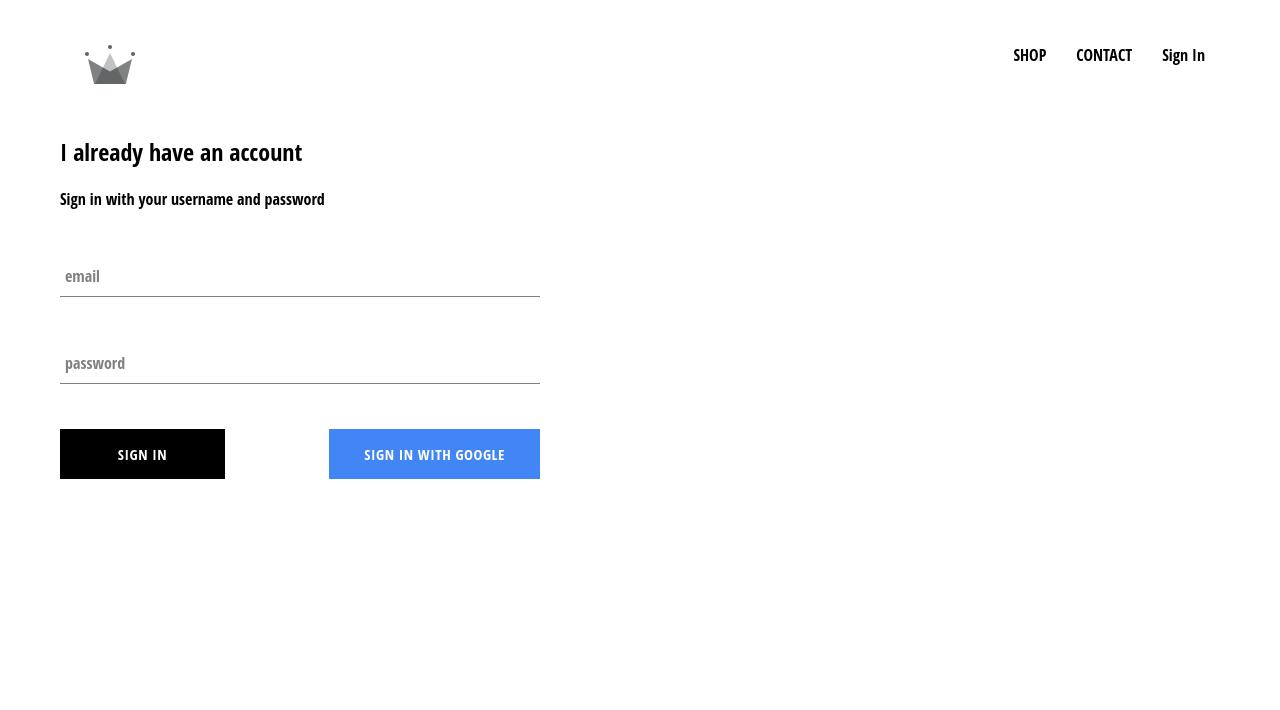
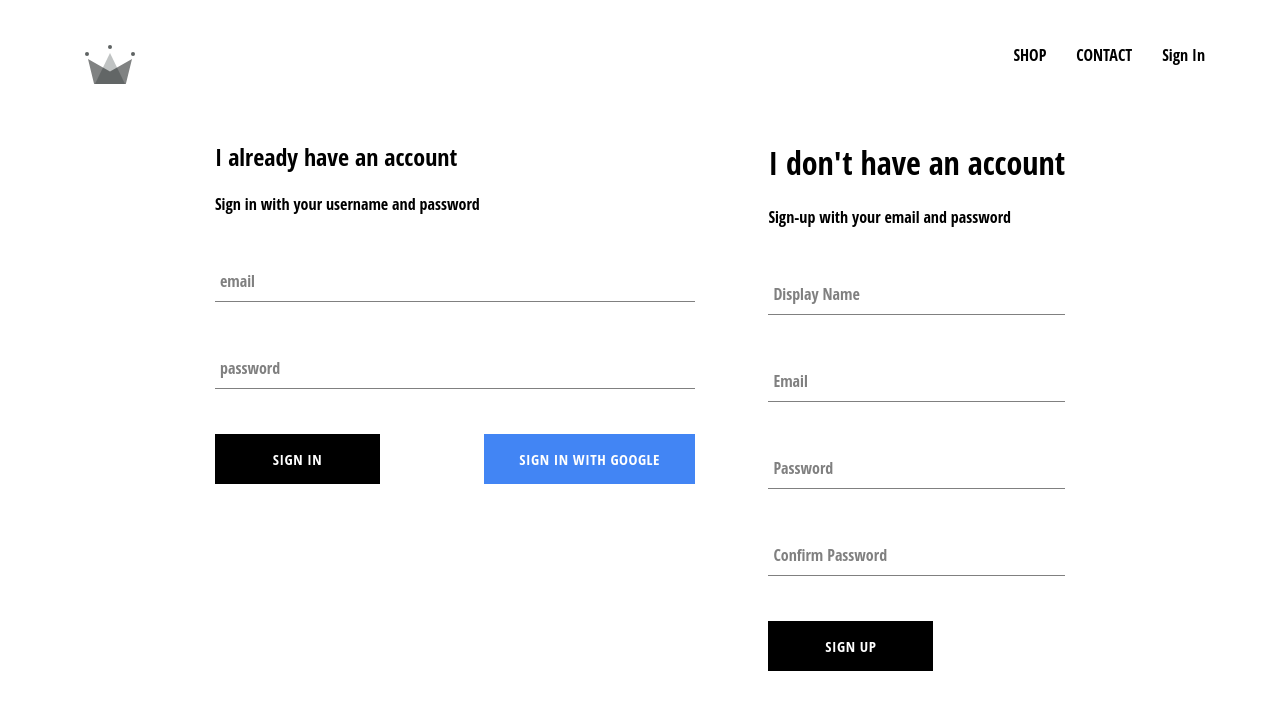
Before and after one commit to gauravmalik1388/Ecommerce, a React (Create React App) app: page /Signin in a window 1280 px wide. Shown: the top 710 px of the page. Built offline with nearby package versions, Linux system fonts and the light colour scheme; no server answers.

Commit message:
Implemented firebase utils,included ability to store authenticated users into our firebase store

```diff
--- a/src/App.js
+++ b/src/App.js
@@ -35,19 +35,26 @@
 
 
 
-componentDidMount(){
 
-this.unsubscribedFromAuth=auth.onAuthStateChanged(async user=>{
+componentDidMount() {
+  this.unsubscribeFromAuth = auth.onAuthStateChanged(async userAuth => {
+    if (userAuth) {
+      const userRef = await createuserprofiledocument(userAuth);
 
-// this.setState({currentUser:user});
+      userRef.onSnapshot(snapShot => {
+        this.setState({
+          currentUser: {
+            id: snapShot.id,
+            ...snapShot.data()
+          }
+        });
 
-// console.log(user);
+        console.log(this.state);
+      });
+    }
 
-createuserprofiledocument(user);
-
-});
-
-
+    this.setState({ currentUser: userAuth });
+  });
 }
 
 componentWillUnmount()
--- /dev/null
+++ b/src/components/Sign-up/Sign-Up.component.jsx
@@ -0,0 +1,150 @@
+import React from 'react';
+import './Sign-Up.styles.scss';
+import {auth, createuserprofiledocument} from '../../firebase/firebase.utlis';
+import Forminput from '../form-input/form-input.component';
+import Custombutton from '../Custom-button/custom-button.component';
+
+
+class Signup extends React.Component{
+
+constructor(){
+
+super();
+
+
+this.state={
+
+displayName:"",
+email:"",
+password:"",
+confirmpassword:""
+
+
+
+}
+
+}
+
+
+handlechange=event=>{
+
+
+const {name,value}=event.target ;
+
+this.setState({[name]:value});
+
+
+
+
+
+}
+
+
+
+
+
+
+
+
+
+
+
+handlesubmit=async event=>{
+event.preventDefault();
+const{displayName,email,password,confirmpassword}=this.state;
+if(password!== confirmpassword){
+alert("passwords don't match");
+return;
+}
+
+try{
+
+const {user}=await auth.createUserWithEmailAndPassword(email,password);
+await createuserprofiledocument(user,{displayName});
+
+this.setState({
+
+    displayName:"",
+    email:"",
+    password:"",
+    confirmpassword:""
+
+
+});
+
+
+}
+catch(error)
+{
+console.log(error);
+}
+
+}
+
+
+render(){
+
+
+    const{displayName,email,password,confirmpassword}=this.state;
+return(
+
+
+<div className='Sign-up' >
+
+<h1>I don't have an account</h1>
+<span>Sign-up with your email and password</span>
+<form className='sign-up-form' onSubmit={this.handlesubmit}>
+<Forminput
+type='text'
+name='displayName'
+value={displayName}
+onChange={this.handlechange}
+label='Display Name'
+required
+/>
+<Forminput
+type='email'
+name='email'
+value={email}
+onChange={this.handlechange}
+label='Email'
+required
+/>
+<Forminput
+type='password'
+name='password'
+value={password}
+onChange={this.handlechange}
+label='Password'
+required
+/>
+<Forminput
+type='password'
+name='confirmpassword'
+value={confirmpassword}
+onChange={this.handlechange}
+label='Confirm Password'
+required
+/>
+
+<Custombutton type='submit'>Sign Up</Custombutton>
+
+
+</form>
+</div>
+
+)
+
+
+}
+
+
+
+
+
+
+
+}
+
+
+export default Signup;
--- /dev/null
+++ b/src/components/Sign-up/Sign-Up.styles.scss
@@ -0,0 +1,15 @@
+.sign-up{
+
+display:flex;
+flex-direction: column;
+width:380px;
+
+
+.title{
+margin :10px 0;
+
+
+}
+
+
+}
--- a/src/pages/Sign-in-and-sign-up/Sign-in-and-sign-up.component.jsx
+++ b/src/pages/Sign-in-and-sign-up/Sign-in-and-sign-up.component.jsx
@@ -1,13 +1,19 @@
 import React from 'react';
 
-import './Sign-in-and-sign-up.styles';
+import './Sign-in-and-sign-up.styles.scss';
 import Signinandsignupcomponent from '../../components/Sign-in-and-Sign-up/Sign-in-and-Sign-up.component';
+import Signup from '../../components/Sign-up/Sign-Up.component';
+const Signinandsignup=()=>(
 
-const Signinandsignup=()=>{
-
-return (
+<div className='Sign-in-and-sign-up' >
 
 <Signinandsignupcomponent/>
+<Signup/>
+
+</div>
+
+
+
 
 
 
@@ -15,10 +21,4 @@
 
 
 
-
-
-}
-
-
-
 export default Signinandsignup;
--- /dev/null
+++ b/src/pages/Sign-in-and-sign-up/Sign-in-and-sign-up.styles.scss
@@ -0,0 +1,11 @@
+.Sign-in-and-sign-up{
+
+    width:850px;
+    display:flex;
+    justify-content: space-between;
+    margin:30px auto ;
+
+
+
+
+}
```
Also changed, not shown: src/pages/Sign-in-and-sign-up/Sign-in-and-sign-up.styles.jsx (deleted).
